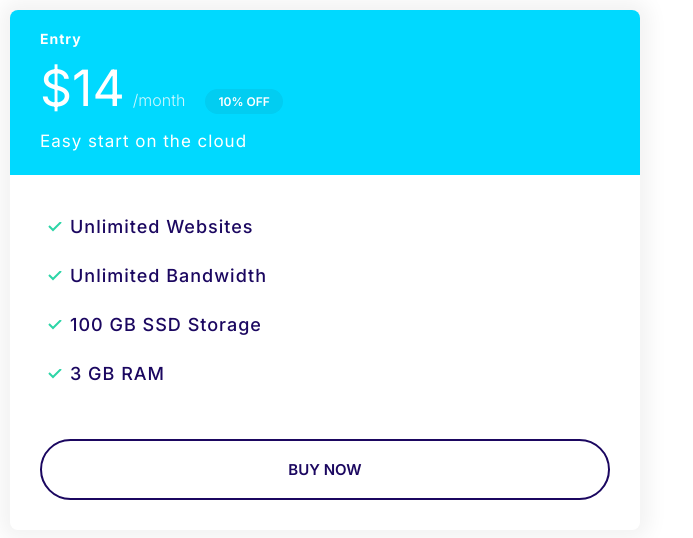
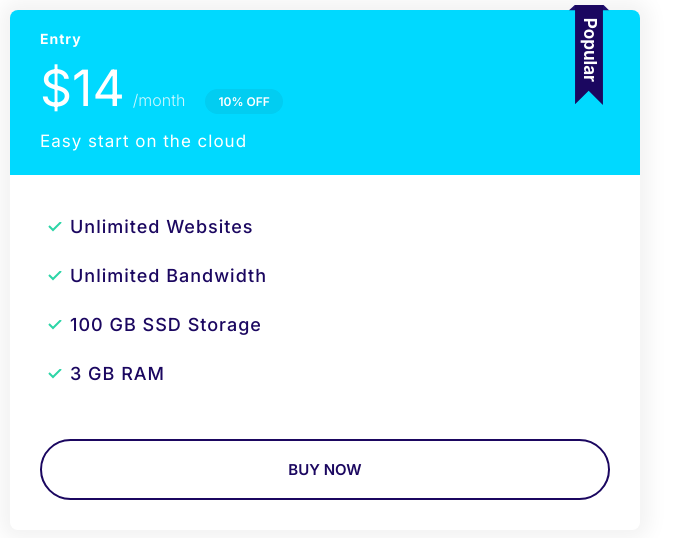
Before and after one commit to OlgaVolska/moshify, a plain HTML site: page index.html in a window 1280 px wide. Shown: the whole page, without its empty margins (0-693 px from the left). Drawn offline with Linux system fonts and the light colour scheme.

Commit message:
create plan_popular

```diff
--- a/css/style.css
+++ b/css/style.css
@@ -387,6 +387,21 @@ a {
     margin-top: 3rem;
 }
 
+.plan--popular {
+    position: relative;
+}
+
+
+.plan--popular .card__header::before {
+    content: url('../images/popular.svg');
+    width: 40px;
+    display: inline-block;
+    position: absolute;
+    top: -5px;
+    right: 5%;
+
+}
+
 @media screen and (min-width: 1024px) {
     .plan__name {
         font-size: 1.4rem;
--- a/index.html
+++ b/index.html
@@ -13,8 +13,8 @@
 </head>
 <body>
     <div style="width:50%">
-        <div class="plan">
-            <div class="card">
+        <div class="plan plan--popular">
+            <div class="card overflow">
                 <header class="card__header card--secondary">
                     <h3 class="plan__name">Entry</h3>
                     <span class="plan__price">$14</span>
```
Also changed, not shown: images/popular.svg (added).
